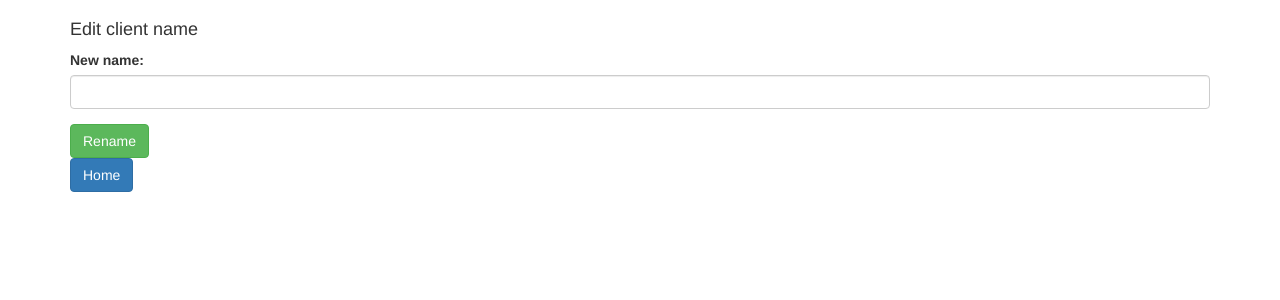
After one commit to CountPacMan/HairSalon, a PHP site: template views/client_edit.html.twig in a window 1280 px wide. The commit adds this page. Shown: the top 300 px of the page. Run offline with PHP 8.4, Linux system fonts and the light colour scheme; the template is opened without the code that fills it, so the values that code supplies are empty; some libraries are stand-ins or nearby versions.

Commit message:
add edit client functionality

```diff
--- /dev/null
+++ b/views/client_edit.html.twig
@@ -0,0 +1,29 @@
+<!DOCTYPE html>
+<html>
+  <head>
+    <link rel='stylesheet' href="https://maxcdn.bootstrapcdn.com/bootstrap/3.3.2/css/bootstrap.min.css">
+    <link rel="stylesheet" href="/css/styles.css">
+    <title>Horrific Cuts Hair Salon</title>
+  </head>
+  <body>
+    <div class='container'>
+      <h1>{{ client.getName }}</h1>
+
+      <h4>Edit client name</h4>
+
+      <form action='/client/{{ client.getId }}' method='post'>
+        <input name='_method' type='hidden' value='patch'>
+        <input id='stylist_id' name='stylist_id' type='hidden' value='{{ stylist_id }}'>
+        <div class='form-group'>
+          <label for='name'>New name:</label>
+          <input id='name' name='name' class='form-control' type='text'>
+        </div>
+        <button type='submit' class='btn btn-success'>Rename</button>
+      </form>
+      <form action='/'>
+        <button type='submit' class='btn btn-primary'>Home</button>
+      </form>
+
+    </div>
+  </body>
+</html>
--- a/views/stylist.html.twig
+++ b/views/stylist.html.twig
@@ -18,10 +18,12 @@
               <form action='/client/{{ client.getId }}' method='post' class='inlineForm'>
                 <input name='_method' type='hidden' value='delete'>
                 <input id='stylist_id' name='stylist_id' type='hidden' value='{{ stylist.getId }}'>
-                <input id='client_id' name='client_id' type='hidden' value='{{ client.getId }}'>
                 <input type='submit' class='deleteLink' value='x'>
               </form>
-                <strong>{{ client.getName }}</strong>
+              <form action='/client/{{ client.getId }}/edit' class='inlineForm'>
+                <input id='stylist_id' name='stylist_id' type='hidden' value='{{ stylist.getId }}'>
+                <input type='submit' class='deleteLink' value='{{ client.getName }}'>
+              </form>
             </li>
           {% endfor %}
         </ul>
```
Also changed, not shown: app/app.php (+14 -0 lines).
